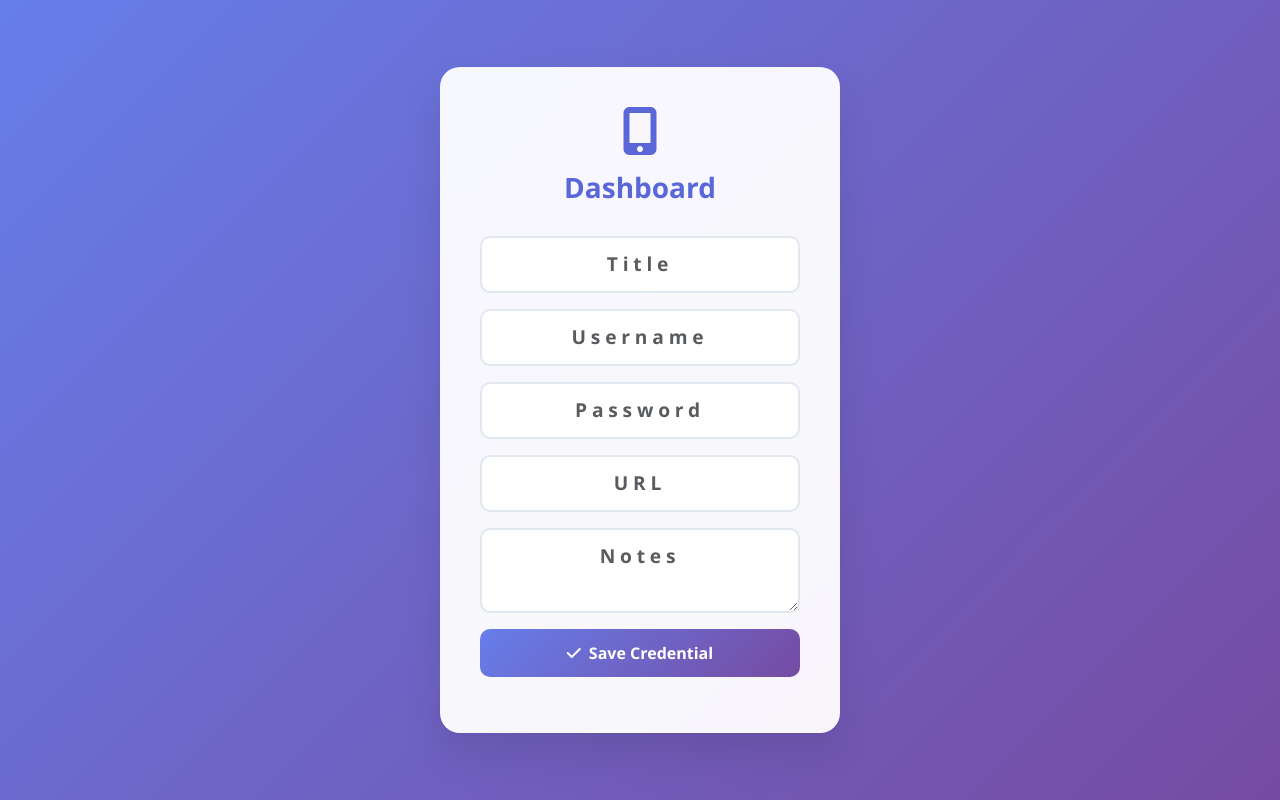
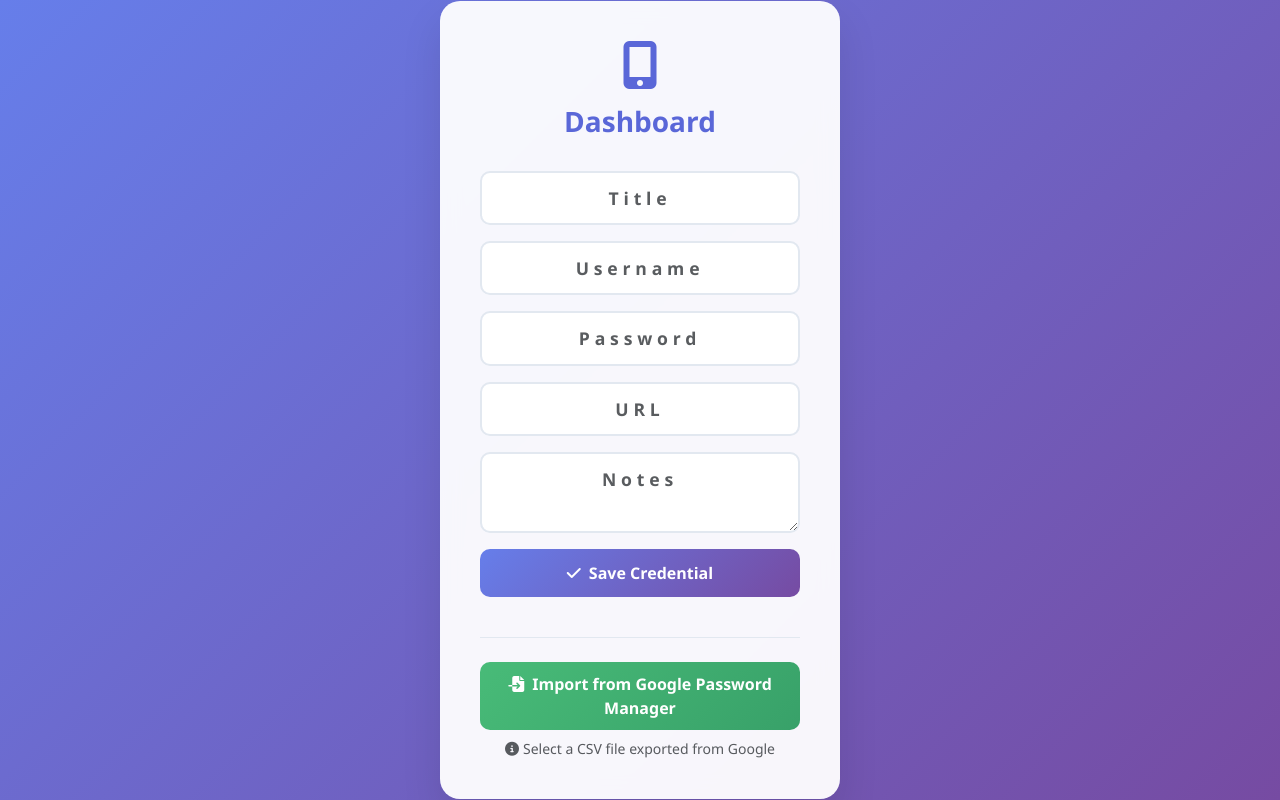
Before and after one commit to furkmez20/VaultGuardian, a Flask app: page /dashboard in a window 1280 px wide. Run offline with Flask 3, Linux system fonts and the light colour scheme; the visitor is signed in with stand-in values (Sample User, id 1); some libraries are stand-ins or nearby versions.

Commit message:
Add Google Password Manager import functionality

```diff
--- a/generate_keys.py
+++ b/generate_keys.py
@@ -13,15 +13,19 @@ print(f"SECRET_KEY={secret_key}")
 # Generate encryption key
 encryption_key = Fernet.generate_key().decode()
 print(f"ENCRYPTION_KEY={encryption_key}")
+print(f"FERNET_KEY={encryption_key}")
+
 
 print("=" * 50)
 print("📋 Copy these values to your .env file!")
 print("⚠️  Keep these keys secret and secure!")
 
 # Create a sample .env file
+# we can change the fernet key/make it a diffrent key later if we need too
 env_content = f"""# Vault Guardian Environment Variables
 SECRET_KEY={secret_key}
 ENCRYPTION_KEY={encryption_key}
+FERNET_KEY={encryption_key}
 
 # Email Configuration (Optional - for email OTP)
 MAIL_SERVER=smtp.gmail.com
--- a/src/app.py
+++ b/src/app.py
@@ -1,24 +1,30 @@
+import os
+import csv
+import json
+import uuid
 
 from flask import Flask, render_template, request, redirect, url_for, session, jsonify, flash
 from flask_wtf import FlaskForm
 from flask_wtf.csrf import CSRFProtect
 from flask_mail import Mail
 from flask_migrate import Migrate
+
 from wtforms import StringField, PasswordField, TextAreaField, HiddenField
-from .database import db
-
-
-import os
-import json
-from dotenv import load_dotenv
 from wtforms.validators import DataRequired, Length, Email, EqualTo
 
-from .forms import MFAForm  # or wherever you define it
+from werkzeug.utils import secure_filename
 
+from dotenv import load_dotenv
+
+from cryptography.fernet import Fernet
+
+from .database import db
+from .forms import MFAForm
 from .models import JSONDataStore, Credential
 from .auth import AuthManager
 from .crypto import CryptoManager
 from .mfa import MFAManager
+
 
 # Load environment variables
 load_dotenv()
@@ -29,8 +35,12 @@ app.config['WTF_CSRF_ENABLED'] = True
 
 #db config
 basedir = os.path.abspath(os.path.dirname(__file__))
-app.config['SQLALCHEMY_DATABASE_URI'] = os.getenv('DATABASE_URL',
-    f'sqlite:///{os.path.join(basedir, "../data/vault.db")}')
+DATA_DIR = os.path.join(basedir, "../data")
+os.makedirs(DATA_DIR, exist_ok=True)
+
+app.config['SQLALCHEMY_DATABASE_URI'] = os.getenv(
+    'DATABASE_URL', f'sqlite:///{os.path.join(DATA_DIR, "vault.db")}'
+)
 app.config['SQLALCHEMY_TRACK_MODIFICATIONS'] = False
 
 # initialize extensions
@@ -57,6 +67,11 @@ mail = Mail(app)
 data_store = JSONDataStore()
 auth_manager = AuthManager(data_store)
 mfa_manager = MFAManager(mail)
+
+FERNET_KEY = os.getenv('FERNET_KEY')
+
+APP_CRYPTO_KEY = FERNET_KEY
+CRYPTO_MANAGER = CryptoManager(FERNET_KEY)
 
 # Forms
 class LoginForm(FlaskForm):
@@ -354,5 +369,70 @@ def logout():
     flash('Logged out successfully.', 'info')
     return redirect(url_for('login'))
 
+@app.route('/import_google_passwords', methods=['POST'])
+def import_google_passwords():
+    if 'username' not in session or not session.get('mfa_verified'):
+        return redirect(url_for('login'))
+
+    file = request.files.get('file')
+    if not file or file.filename == '':
+        flash('No file selected. Please choose a CSV file.', 'error')
+        return redirect(url_for('dashboard'))
+
+    if not file.filename.endswith('.csv'):
+        flash('Invalid file type. Please upload a CSV file.', 'error')
+        return redirect(url_for('dashboard'))
+
+    username = session['username']
+    crypto = CryptoManager()
+    save_path = ""
+
+    try:
+        filename = f"{uuid.uuid4()}_{secure_filename(file.filename)}"
+        save_path = os.path.join(DATA_DIR, filename)
+        file.save(save_path)
+
+        imported_count = failed_count = 0
+        with open(save_path, 'r', encoding='utf-8-sig', newline='') as csvfile:
+            reader = csv.DictReader(csvfile)
+            if reader.fieldnames is None:
+                flash('CSV file appears empty.', 'error')
+                return redirect(url_for('dashboard'))
+
+            for row in reader:
+                try:
+                    title = (row.get('name') or row.get('Name') or 'Unnamed Site').strip()
+                    url = (row.get('url') or '').strip()
+                    uname = (row.get('username') or '').strip()
+                    passwd = (row.get('password') or '').strip()
+                    notes = (row.get('note') or 'Imported from Google Password Manager').strip()
+
+                    if not any([title, url, uname, passwd]):
+                        continue
+
+                    cred_data = {'username': uname, 'password': passwd, 'url': url, 'notes': notes}
+                    encrypted_data = crypto.encrypt_data(json.dumps(cred_data), APP_CRYPTO_KEY)
+
+                    if data_store.save_credential(username, Credential(title=title, encrypted_data=encrypted_data)):
+                        imported_count += 1
+                    else:
+                        failed_count += 1
+                except Exception as e:
+                    failed_count += 1
+                    print(f"Error importing row: {e}")
+
+        if imported_count:
+            flash(f'Successfully imported {imported_count} credentials. {failed_count} failed.', 'success' if not failed_count else 'warning')
+        else:
+            flash('No credentials imported. Check CSV format.', 'error')
+
+    except Exception as e:
+        flash(f'Error processing CSV: {e}', 'error')
+    finally:
+        if save_path and os.path.exists(save_path):
+            os.unlink(save_path)
+
+    return redirect(url_for('dashboard'))
+
 if __name__ == '__main__':
     app.run(debug=True, port=5000)
--- a/src/templates/dashboard.html
+++ b/src/templates/dashboard.html
@@ -3,7 +3,7 @@
 <head>
   <meta charset="UTF-8">
   <meta name="viewport" content="width=device-width, initial-scale=1.0">
-    <title> Welcome to Vault Guardian</title>
+  <title>Welcome to Vault Guardian</title>
   <link href="https://cdnjs.cloudflare.com/ajax/libs/bootstrap/5.3.0/css/bootstrap.min.css" rel="stylesheet">
   <link href="https://cdnjs.cloudflare.com/ajax/libs/font-awesome/6.4.0/css/all.min.css" rel="stylesheet">
   <style>
@@ -15,6 +15,7 @@
       justify-content: center;
       font-family: 'Segoe UI', Tahoma, Geneva, Verdana, sans-serif;
     }
+
     .vault-container {
       background: rgba(255, 255, 255, 0.95);
       backdrop-filter: blur(10px);
@@ -24,15 +25,18 @@
       width: 100%;
       max-width: 400px;
     }
+
     .mfa-header {
       text-align: center;
       margin-bottom: 2rem;
       color: #5a67d8;
     }
+
     .mfa-header i {
       font-size: 3rem;
       margin-bottom: 1rem;
     }
+
     .btn-vault {
       background: linear-gradient(135deg, #667eea 0%, #764ba2 100%);
       border: none;
@@ -43,12 +47,14 @@
       font-weight: 600;
       transition: all 0.3s ease;
     }
+
     .btn-vault:hover {
       transform: translateY(-2px);
       box-shadow: 0 10px 20px rgba(0, 0, 0, 0.2);
       color: white;
     }
-        .btn-email {
+
+    .btn-import, .btn-email {
       background: linear-gradient(135deg, #48bb78 0%, #38a169 100%);
       border: none;
       border-radius: 10px;
@@ -58,46 +64,52 @@
       font-weight: 600;
       transition: all 0.3s ease;
     }
-        .btn-email:hover {
+
+    .btn-import:hover, .btn-email:hover {
       transform: translateY(-2px);
       box-shadow: 0 8px 16px rgba(0, 0, 0, 0.2);
       color: white;
     }
+
     .form-control {
       border-radius: 10px;
       border: 2px solid #e2e8f0;
       padding: 12px 16px;
       text-align: center;
-            font-size: 1.2rem;
+      font-size: 1.1rem;
       letter-spacing: 0.3rem;
       font-weight: 600;
       transition: all 0.3s ease;
     }
+
     .form-control:focus {
       border-color: #667eea;
       box-shadow: 0 0 0 0.2rem rgba(102, 126, 234, 0.25);
     }
+
     .alert {
       border-radius: 10px;
       border: none;
       margin-bottom: 1.5rem;
     }
-        .mfa-options {
+
+    .import-section {
       border-top: 1px solid #e2e8f0;
-            margin-top: 2rem;
+      margin-top: 1.5rem;
       padding-top: 1.5rem;
     }
-        .loading {
+
+    #csvFileInput {
       display: none;
     }
   </style>
 </head>
+
 <body>
   <div class="vault-container">
     <div class="mfa-header">
       <i class="fas fa-mobile-alt"></i>
       <h3 class="fw-bold mb-2">Dashboard</h3>
-            <!--<p class="text-muted small mb-0">Enter the 6-digit code from your authenticator app</p>-->
     </div>
 
     {% with messages = get_flashed_messages(with_categories=true) %}
@@ -137,7 +149,22 @@
       </button>
     </form>
 
+
+    <div class="import-section">
+      <form method="POST" action="{{ url_for('import_google_passwords') }}" enctype="multipart/form-data" id="importForm">
+        <input type="hidden" name="csrf_token" value="{{ csrf_token() }}"/>
+        <input type="hidden" name="csrf_token" value="{{ csrf_token() }}"/>
+        <input type="file" id="csvFileInput" name="file" accept=".csv" onchange="document.getElementById('importForm').submit()">
+        <button type="button" class="btn btn-import" onclick="document.getElementById('csvFileInput').click()">
+          <i class="fas fa-file-import me-2"></i>Import from Google Password Manager
+        </button>
+      </form>
+      <p class="text-muted small text-center mt-2 mb-0">
+        <i class="fas fa-info-circle me-1"></i>Select a CSV file exported from Google
+      </p>
+    </div>
   </div>
 
+  <script src="https://cdnjs.cloudflare.com/ajax/libs/bootstrap/5.3.0/js/bootstrap.bundle.min.js"></script>
 </body>
 </html>
```
Lines whose indentation alone changed are shown as unchanged.
